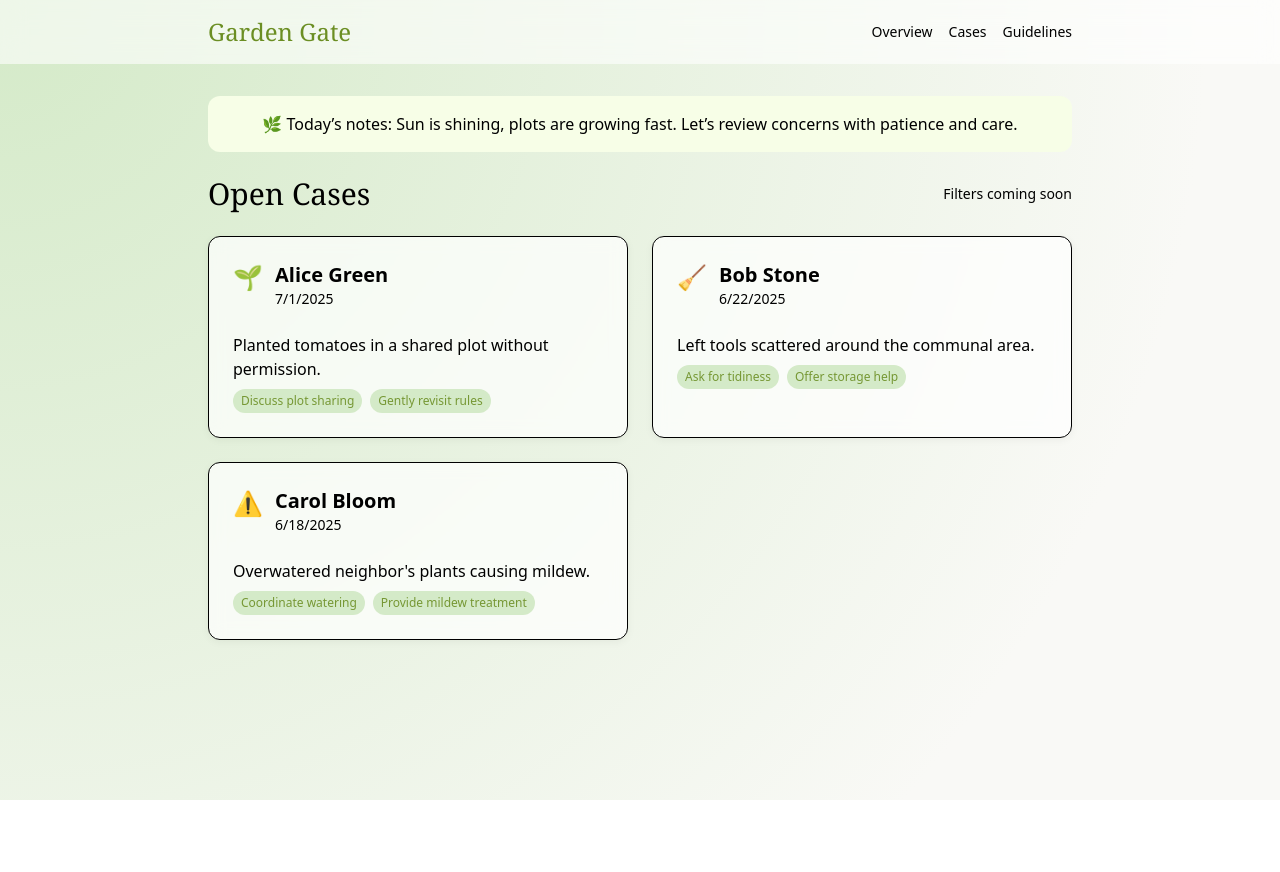
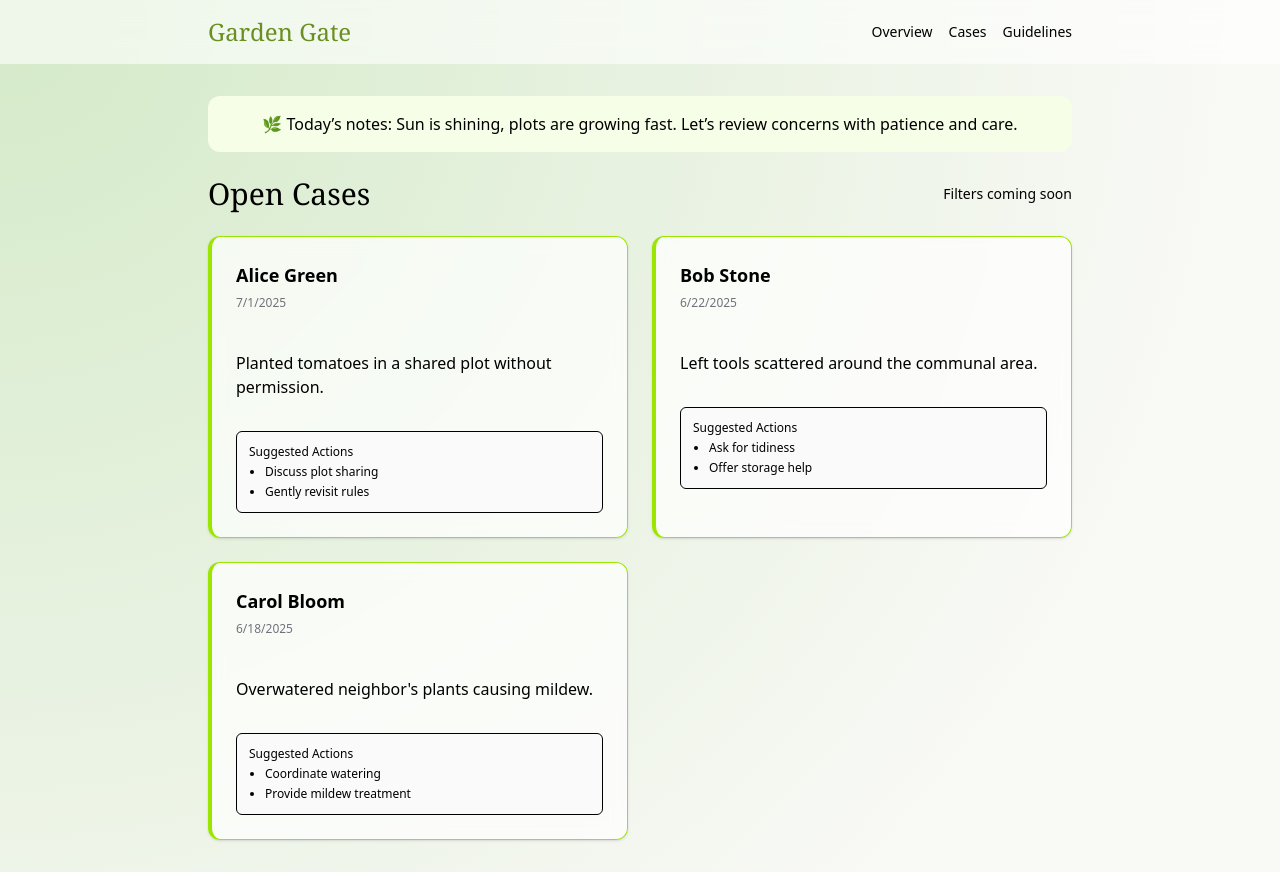
Before and after one commit to Stephen-Hearthware/garden-gate, a Next.js app: page /cases in a window 1280 px wide. Before the commit the page ends 800 px from the top, so only its background shows below. Built offline with nearby package versions, Linux system fonts and the light colour scheme; a web font is replaced by a local one.

Commit message:
Refine CaseCard for professional clarity

```diff
--- a/src/components/CaseCard.tsx
+++ b/src/components/CaseCard.tsx
@@ -4,6 +4,7 @@ import {
   CardHeader,
   CardTitle,
   CardDescription,
+  CardFooter,
 } from "@/components/ui/card";
 
 interface CaseCardProps {
@@ -21,40 +22,34 @@ export function CaseCard({
   severity,
   nudges,
 }: CaseCardProps) {
-  const severityIcon =
-    severity === "low" ? "🌱" : severity === "medium" ? "🧹" : "⚠️";
-
   const friendly = (n: string) => {
     if (n.toLowerCase() === "remind guidelines") return "Gently revisit rules";
     return n;
   };
 
   return (
-    <Card className="bg-white/70 backdrop-blur-sm shadow-[0_2px_8px_rgba(0,0,0,0.05)] hover:scale-[1.01] transition-transform text-foreground">
-      <CardHeader className="flex items-start gap-3">
-        <span className="text-2xl" aria-hidden="true">
-          {severityIcon}
-        </span>
-        <div>
-          <CardTitle className="text-xl">{memberName}</CardTitle>
-          <CardDescription className="text-sm">
-            {new Date(date).toLocaleDateString()}
-          </CardDescription>
+    <Card className="border-l-4 border-lime-400 bg-white/70 backdrop-blur-sm shadow-sm">
+      <CardHeader className="pb-2">
+        <CardTitle className="text-lg font-semibold">{memberName}</CardTitle>
+        <CardDescription className="text-xs text-zinc-500">
+          {new Date(date).toLocaleDateString()}
+        </CardDescription>
+      </CardHeader>
+      <CardContent className="py-2">
+        <p>{incident}</p>
+      </CardContent>
+      <CardFooter className="flex-col items-stretch">
+        <div className="w-full rounded-md border bg-zinc-50 p-3">
+          <p className="mb-1 text-xs font-medium">Suggested Actions</p>
+          <ul className="list-disc space-y-1 pl-4">
+            {nudges.map((nudge, idx) => (
+              <li key={idx} className="text-xs">
+                {friendly(nudge)}
+              </li>
+            ))}
+          </ul>
         </div>
-      </CardHeader>
-      <CardContent className="space-y-2">
-        <p>{incident}</p>
-        <div className="flex flex-wrap gap-2">
-          {nudges.map((nudge, idx) => (
-            <span
-              key={idx}
-              className="bg-softGreen text-olive/90 px-2 py-1 rounded-full text-xs"
-            >
-              {friendly(nudge)}
-            </span>
-          ))}
-        </div>
-      </CardContent>
+      </CardFooter>
     </Card>
   );
 }
```
